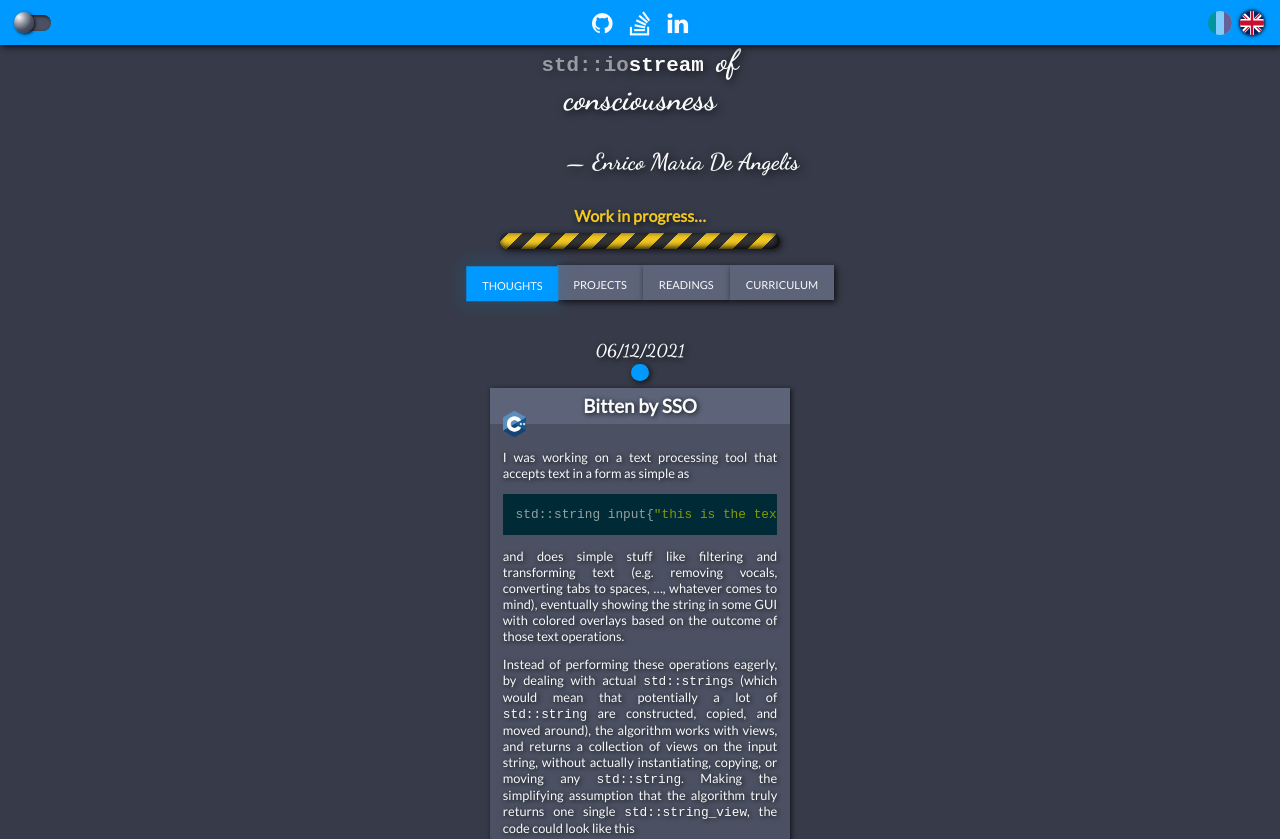
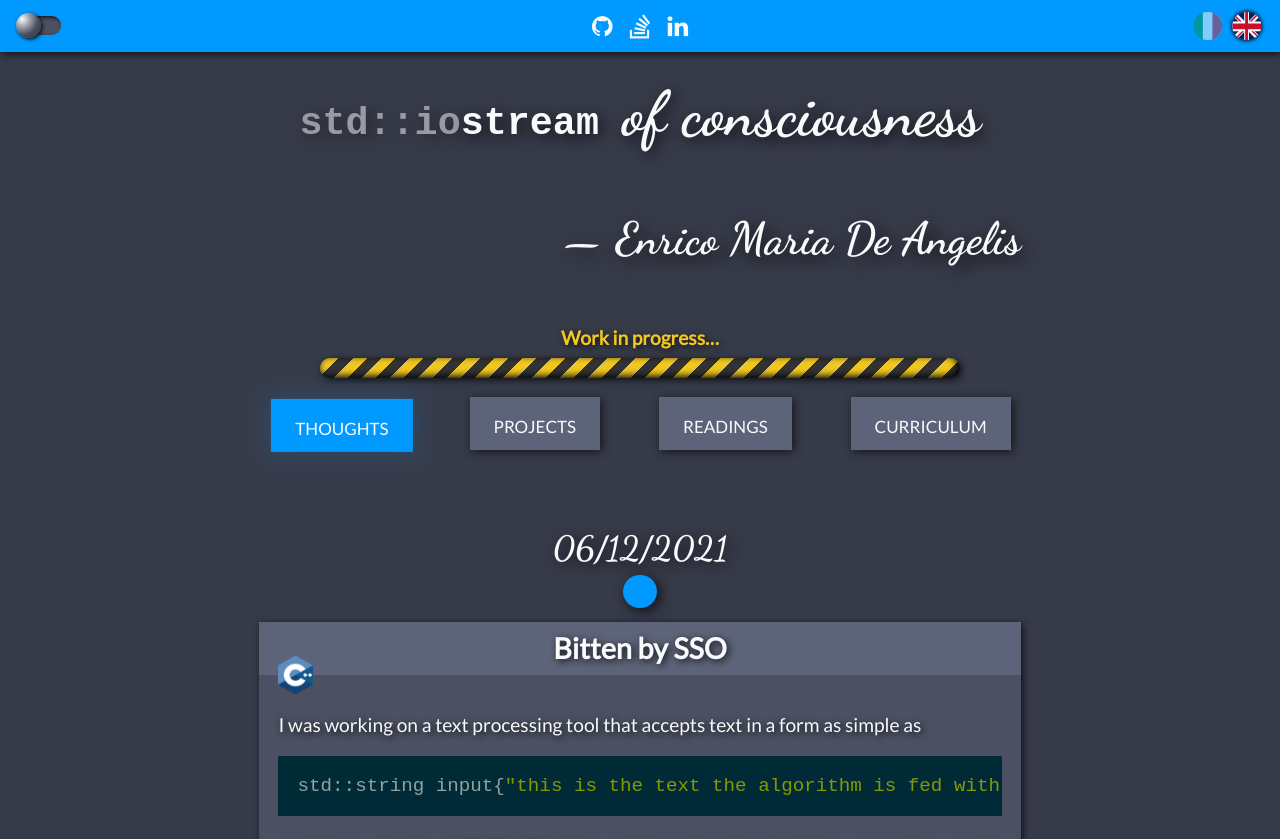
Before and after one commit to Aster89/aster89.github.io, a website: page index.html in a window 1280 px wide. Shown: the top 839 px of the page. Drawn offline with nearby package versions, Linux system fonts and the light colour scheme; a script that the page names is missing.

Commit message:
Fix fonts
Here I was able to superimpose Chromium and Qutebrowser (both with same
default font size equal to 16px), and verify that the result is
identical with the naked eye.

```diff
--- a/css/main.css
+++ b/css/main.css
@@ -56,7 +56,6 @@ body {
 
 main {
   margin: 0 1em;
-  font-size: 0.8rem;
 }
 
 .page-title {
@@ -82,11 +81,6 @@ a.my-email:hover {
   transition: transform var(--transition-time);
 }
 
-/* These 2 rulesets below are meant to ease developing for smartphone; when
- * I'll go for responsive design, I'll probably have to throw them away. */
-.main {
-  max-width: 300px;
+body > .body {
+  max-width: 800px;
 }
-.body {
-  max-width: 350px;
-}
--- a/css/modules/fonts.css
+++ b/css/modules/fonts.css
@@ -1,27 +1,48 @@
 body {
-  --main-font: 'Lato', sans-serif;
-  --handwriting: 'Dancing Script', cursive;
-  --handwriting-to-main-font-ratio: 1.53;
+  font-family: 'Lato', sans-serif;
 }
 
-body {
-  font-family: var(--main-font);
+:root {
+  --base-font-size-rem: 0.8;     /* This is meant to be a length in `rem` */
+  --font-size-mult-nondim: 1rem; /* whereas this is meant to be non-dimensional. */
+                                 /* The reason why they are the other way around
+                                  * is that CSS doesn't support division between
+                                  * non-dimensional lengths, so [goto XXX]
+                                  * Therefore, I have moved the unit from the
+                                  * wannabe-length to the wannabe-scalar. */
+  --font-size: calc(var(--base-font-size-rem) * var(--font-size-mult-nondim));
+  font-size: var(--font-size);
+}
+
+@media (min-width: 25rem) {
+  :root {
+    /* [XXX] I can't define this as non-dimensional, because that would
+     * require dividing `100vw - 25rem` by `50rem`. [goto previous]*/
+    --font-size-mult-nondim: calc(1rem + (100vw - 25rem)/50);
+  }
+}
+
+@media (min-width: 50rem) {
+  :root {
+    --font-size-mult-nondim: 1.5rem;
+  }
 }
 
 h1, h2, h3, h4, h5, h6 {
-  font-size: var(--size);
-  --h1-size: 1.3rem;
-  --h6-size: 0.7rem;
+  --h1-size: calc(2.03125 * var(--base-font-size-rem) * 1rem);
+  --h6-size: calc(1.09375 * var(--base-font-size-rem) * 1rem);
+  --hn-delta: calc((var(--h1-size) - var(--h6-size)) / 5);
 }
 
-h1 { --size: calc(5 / 5 * (var(--h1-size) - var(--h6-size)) + var(--h6-size)); }
-h2 { --size: calc(4 / 5 * (var(--h1-size) - var(--h6-size)) + var(--h6-size)); }
-h3 { --size: calc(3 / 5 * (var(--h1-size) - var(--h6-size)) + var(--h6-size)); }
-h4 { --size: calc(2 / 5 * (var(--h1-size) - var(--h6-size)) + var(--h6-size)); }
-h5 { --size: calc(1 / 5 * (var(--h1-size) - var(--h6-size)) + var(--h6-size)); }
-h6 { --size: calc(0 / 5 * (var(--h1-size) - var(--h6-size)) + var(--h6-size)); }
+h1 { --font-size: calc(var(--h6-size) + 5 * var(--hn-delta)); }
+h2 { --font-size: calc(var(--h6-size) + 4 * var(--hn-delta)); }
+h3 { --font-size: calc(var(--h6-size) + 3 * var(--hn-delta)); }
+h4 { --font-size: calc(var(--h6-size) + 2 * var(--hn-delta)); }
+h5 { --font-size: calc(var(--h6-size) + 1 * var(--hn-delta)); }
+h6 { --font-size: calc(var(--h6-size) + 0 * var(--hn-delta)); }
 
 .handwriting {
-  font-family: var(--handwriting);
-  font-size: calc(var(--size) * var(--handwriting-to-main-font-ratio));
+  font-family: 'Dancing Script', cursive;
+  --handwriting-to-main-font-ratio: 2;
+  font-size: calc(var(--font-size) * var(--handwriting-to-main-font-ratio));
 }
--- a/css/modules/nav.css
+++ b/css/modules/nav.css
@@ -1,13 +1,17 @@
 .site-nav label .icon {
+  display: inline-block;
+}
+
+.site-nav label .text {
   display: none;
 }
 
-@media (max-width: 25rem) {
+@media (min-width: 25rem) {
   .site-nav label .icon {
-    display: inline-block;
+    display: none;
   }
   .site-nav label .text {
-    display: none;
+    display: inline-block;
   }
 }
 
@@ -20,6 +24,7 @@
 
 .site-nav > li > label {
   font-variant-caps: all-small-caps;
+  font-size: 1.25rem;
   color: var(--fg-color);
   background-color: var(--panel-bg-color-lighter);
 }
```
